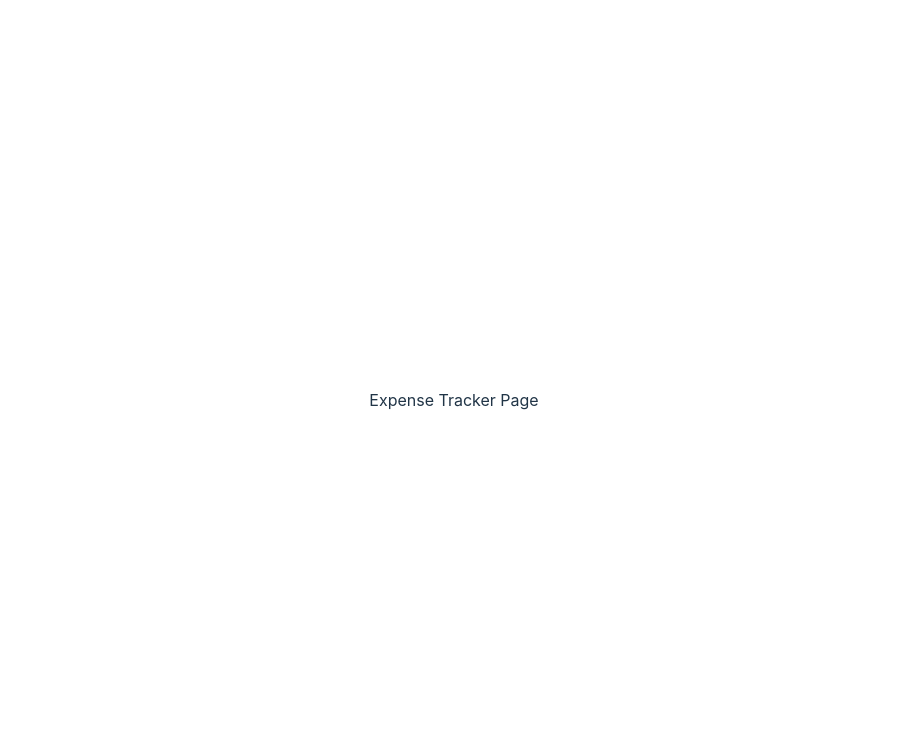
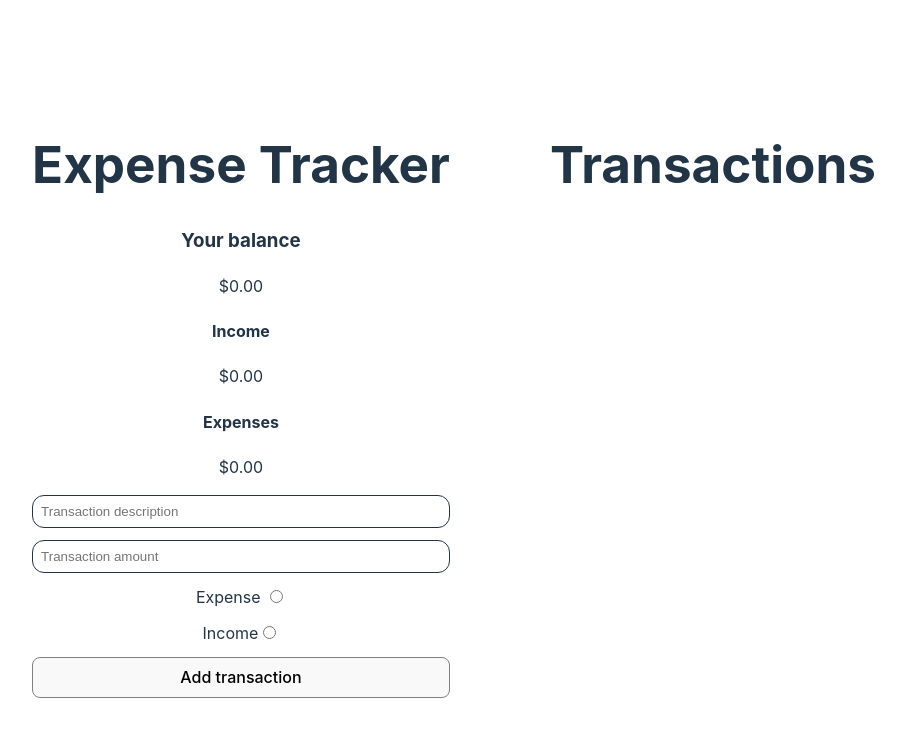
Before and after one commit to jspvg/expense-tracker-react-ts, a React (Vite) app: page /expense-tracker in a window 1280 px wide. Shown: the top 736 px of the page, without its empty margins (186-1091 px from the left). Built offline with nearby package versions, Linux system fonts and the light colour scheme; no server answers.

Commit message:
added custom hooks for data handling, adjusted styling

```diff
--- a/src/App.css
+++ b/src/App.css
@@ -8,3 +8,9 @@
 .card {
   padding: 2em;
 }
+
+.expenses-page {
+  display: flex;
+  flex-direction: row;
+  gap: 100px;
+}
--- a/src/config/firebase-config.ts
+++ b/src/config/firebase-config.ts
@@ -1,4 +1,5 @@
 import { initializeApp } from "firebase/app";
+import { getFirestore } from "firebase/firestore";
 
 import { getAuth, GoogleAuthProvider } from "firebase/auth";
 const firebaseConfig = {
@@ -13,3 +14,4 @@ const firebaseConfig = {
 const app = initializeApp(firebaseConfig);
 export const auth = getAuth(app);
 export const provider = new GoogleAuthProvider();
+export const db = getFirestore(app);
--- a/src/index.css
+++ b/src/index.css
@@ -66,3 +66,16 @@ button:focus-visible {
     background-color: #f9f9f9;
   }
 }
+
+form {
+  display: flex;
+  flex-direction: column;
+  gap: 12px;
+}
+
+input[type="text"],
+input[type="number"] {
+  border: 1px solid #213547;
+  border-radius: 12px;
+  padding: 8px;
+}
--- a/src/pages/expense-tracker/index.tsx
+++ b/src/pages/expense-tracker/index.tsx
@@ -1,5 +1,44 @@
 const ExpenseTracker = () => {
-  return <div>Expense Tracker Page</div>;
+  return (
+    <div className="expenses-page">
+      <div className="expense-tracker">
+        <div className="container">
+          <h1>Expense Tracker</h1>
+          <div className="balance">
+            <h3>Your balance</h3>
+            <p>$0.00</p>
+          </div>
+          <div className="summary">
+            <div className="income">
+              <h4>Income</h4>
+              <p>$0.00</p>
+            </div>
+            <div className="expenses">
+              <h4>Expenses</h4>
+              <p>$0.00</p>
+            </div>
+          </div>
+          <form action="sumbit" className="add-transaction">
+            <input type="text" placeholder="Transaction description" required />
+            <input type="number" placeholder="Transaction amount" required />
+            <label htmlFor="expense">
+              Expense <input type="radio" id="expense" value="expense" />
+            </label>
+
+            <label htmlFor="income">
+              Income
+              <input type="radio" id="income" value="income" />
+            </label>
+
+            <button type="submit">Add transaction</button>
+          </form>
+        </div>
+      </div>
+      <div className="transactions">
+        <h1>Transactions</h1>
+      </div>
+    </div>
+  );
 };
 
 export default ExpenseTracker;
```
Also changed, not shown: src/hooks/useAddTransaction.ts (added, +26 -0 lines), src/hooks/useGetUserInfo.ts (added, +7 -0 lines).
